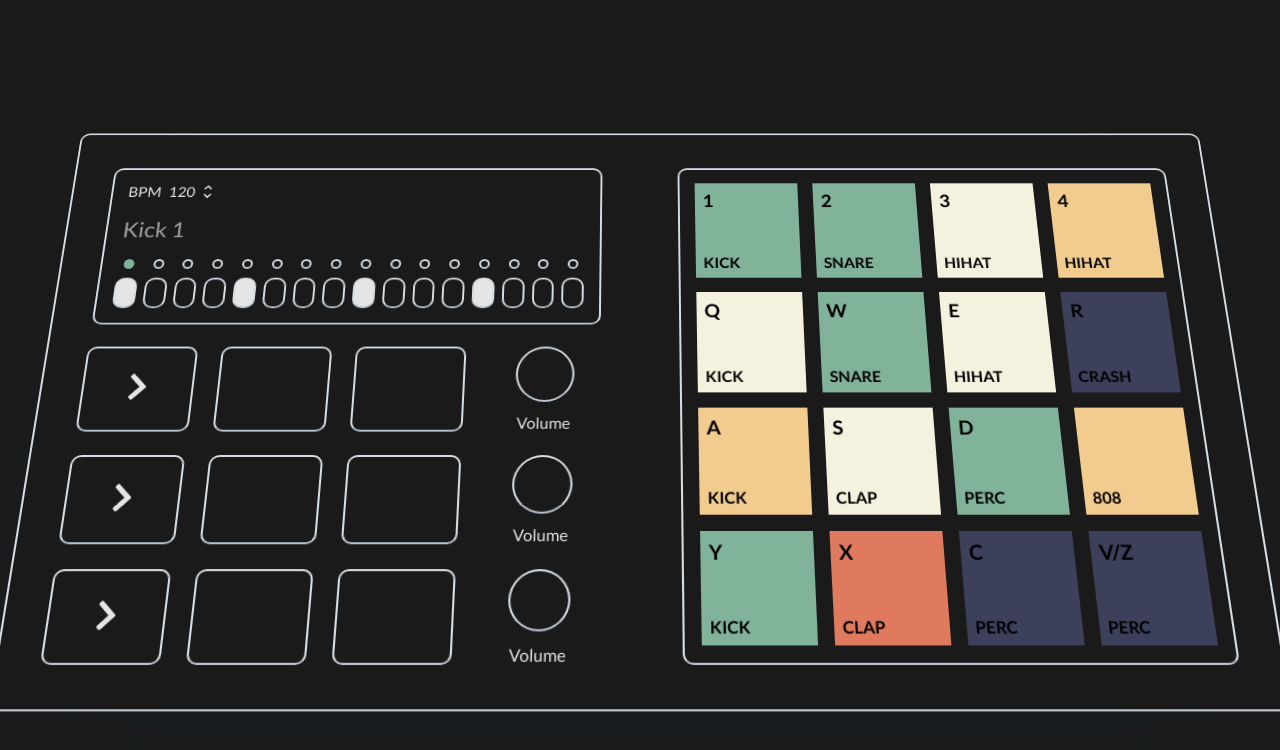
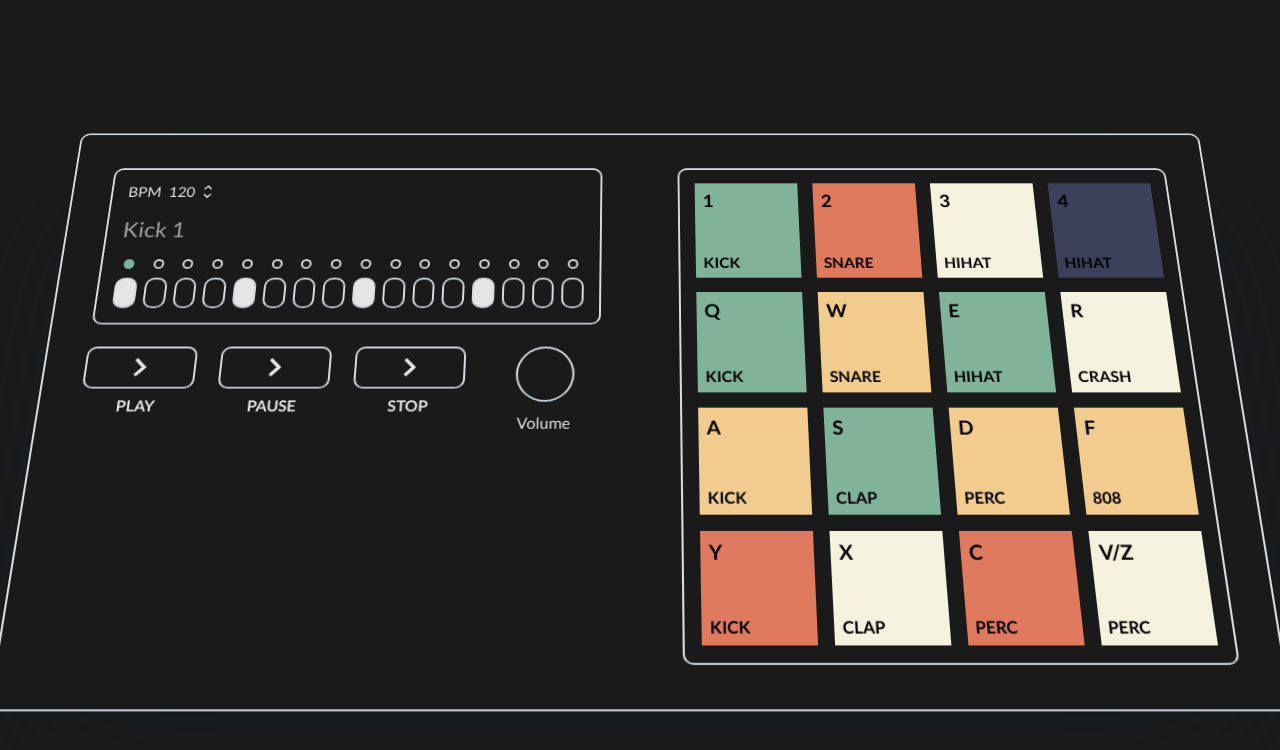
Before and after one commit to makucode/beatify, a React (Create React App) app: page / in a window 1280 px wide. Shown: the top 750 px of the page. Built offline with nearby package versions, Linux system fonts and the light colour scheme; no server answers.

Commit message:
sequencer transport and logic, not finished

```diff
--- a/src/assets/drumpads.js
+++ b/src/assets/drumpads.js
@@ -27,7 +27,7 @@ export const pads = [
     { name: "Kick", full: "Kick 3", padKey: "a", sound: kick3 },
     { name: "Clap", full: "Clap 1", padKey: "s", sound: clap1 },
     { name: "Perc", full: "Percussion 1", padKey: "d", sound: perc1 },
-    { name: "808", full: "808 Bass", adKey: "f", sound: bass },
+    { name: "808", full: "808 Bass", padKey: "f", sound: bass },
     { name: "Kick", full: "Kick 4", padKey: "y", sound: kick4 },
     { name: "Clap", full: "Clap 2", padKey: "x", sound: clap2 },
     { name: "Perc", full: "Percussion 2", padKey: "c", sound: perc2 },
--- a/src/components/Provider.jsx
+++ b/src/components/Provider.jsx
@@ -1,10 +1,13 @@
 import React from "react";
+import { DrumpadsProvider } from "../contexts/DrumpadsContext";
 import { SelectedDrumProvider } from "../contexts/SelectedDrumContext";
 import { SequencerProvider } from "../contexts/SequencerContext";
 
 const Provider = ({ children }) => (
     <SequencerProvider>
-        <SelectedDrumProvider>{children}</SelectedDrumProvider>
+        <DrumpadsProvider>
+            <SelectedDrumProvider>{children}</SelectedDrumProvider>
+        </DrumpadsProvider>
     </SequencerProvider>
 );
 
--- a/src/components/controls/Controls.jsx
+++ b/src/components/controls/Controls.jsx
@@ -8,8 +8,6 @@ const Controls = () => {
         <div className={styles.Controls}>
             <Display />
             <Transport />
-            <Transport />
-            <Transport />
         </div>
     );
 };
--- a/src/components/controls/Display.jsx
+++ b/src/components/controls/Display.jsx
@@ -1,12 +1,13 @@
 import React, { useContext } from "react";
 import { SelectedDrumContext } from "../../contexts/SelectedDrumContext";
+import { SequencerContext } from "../../contexts/SequencerContext";
 import useBpm from "../../hooks/useBpm";
 import styles from "../../styles/controls/Display.module.scss";
 import ChevronIcon from "../icons/ChevronIcon";
 import Sequencer from "./display/Sequencer";
 
 const Display = () => {
-    const [bpm, setBpm] = useBpm();
+    const { bpm, setBpm } = useContext(SequencerContext);
     const { selectedDrum, setSelectedDrum } = useContext(SelectedDrumContext);
 
     return (
--- a/src/components/controls/Transport.jsx
+++ b/src/components/controls/Transport.jsx
@@ -1,16 +1,44 @@
-import React from "react";
+import React, { useContext } from "react";
+import { SequencerContext } from "../../contexts/SequencerContext";
 import styles from "../../styles/controls/Transport.module.scss";
 import ChevronIcon from "../icons/ChevronIcon";
 import Volume from "./transport/Volume";
 
 const Transport = () => {
+    const { setIsPlaying, setPosition } = useContext(SequencerContext);
+
     return (
         <div className={styles.Transport}>
-            <button>
-                <ChevronIcon />
-            </button>
-            <button></button>
-            <button></button>
+            <div className={styles.TransportButtonWrapper}>
+                <button
+                    className={styles.TransportButton}
+                    onClick={() => setIsPlaying(true)}
+                >
+                    <ChevronIcon />
+                </button>
+                <span className={styles.ButtonLabel}>Play</span>
+            </div>
+            <div className={styles.TransportButtonWrapper}>
+                <button
+                    className={styles.TransportButton}
+                    onClick={() => setIsPlaying(false)}
+                >
+                    <ChevronIcon />
+                </button>
+                <span className={styles.ButtonLabel}>Pause</span>
+            </div>
+            <div className={styles.TransportButtonWrapper}>
+                <button
+                    className={styles.TransportButton}
+                    onClick={() => {
+                        setIsPlaying(false);
+                        setPosition(0);
+                    }}
+                >
+                    <ChevronIcon />
+                </button>
+                <span className={styles.ButtonLabel}>Stop</span>
+            </div>
             <div className={styles.TransportVolume}>
                 <Volume />
                 <span>Volume</span>
--- a/src/components/drumpad/Drumpad.jsx
+++ b/src/components/drumpad/Drumpad.jsx
@@ -12,9 +12,8 @@ const Drumpad = ({ name, padKey, sound, color, full }) => {
     const [playSound] = useSound(sound, { volume: 0.25 });
 
     const play = () => {
+        setClicked(true);
         playSound();
-        setClicked(true);
-        console.log(padKey);
         setTimeout(() => setClicked(false), 100);
     };
 
--- a/src/components/drumpad/Drumpads.jsx
+++ b/src/components/drumpad/Drumpads.jsx
@@ -1,4 +1,4 @@
-import React, { useEffect } from "react";
+import React from "react";
 import styles from "../../styles/drumpad/Drumpads.module.scss";
 import Drumpad from "./Drumpad";
 import { colors } from "../../assets/colors";
--- /dev/null
+++ b/src/contexts/DrumpadsContext.js
@@ -0,0 +1,14 @@
+import { createContext, useState } from "react";
+import { pads } from "../assets/drumpads";
+
+export const DrumpadsContext = createContext();
+
+export const DrumpadsProvider = ({ children }) => {
+    const [drumpads, setDrumpads] = useState(pads.map((pad) => ({ ...pad })));
+
+    return (
+        <DrumpadsContext.Provider value={{ drumpads, setDrumpads }}>
+            {children}
+        </DrumpadsContext.Provider>
+    );
+};
--- a/src/contexts/SequencerContext.js
+++ b/src/contexts/SequencerContext.js
@@ -1,13 +1,50 @@
-import { createContext, useState } from "react";
+import { createContext, useEffect, useState } from "react";
+import useBpm from "../hooks/useBpm";
 
 export const SequencerContext = createContext();
 
 export const SequencerProvider = ({ children }) => {
     const [tracks, setTracks] = useState({
         1: ["1", 0, 0, 0, "1", 0, 0, 0, "1", 0, 0, 0, "1", 0, 0, 0],
+        2: [0, 0, 0, 0, "1", 0, 0, 0, 0, 0, 0, 0, "1", 0, 0, 0],
+        3: [0, 0, 0, 0, 0, 0, 0, 0, 0, 0, 0, 0, 0, 0, 0, 0],
+        4: [0, 0, 0, 0, 0, 0, 0, 0, 0, 0, 0, 0, 0, 0, 0, 0],
+        q: [0, 0, 0, 0, 0, 0, 0, 0, 0, 0, 0, 0, 0, 0, 0, 0],
+        w: [0, 0, 0, 0, 0, 0, 0, 0, 0, 0, 0, 0, 0, 0, 0, 0],
+        e: [0, 0, 0, 0, 0, 0, 0, 0, 0, 0, 0, 0, 0, 0, 0, 0],
+        r: [0, 0, 0, 0, 0, 0, 0, 0, 0, 0, 0, 0, 0, 0, 0, 0],
+        a: [0, 0, 0, 0, 0, 0, 0, 0, 0, 0, 0, 0, 0, 0, 0, 0],
+        s: [0, 0, 0, 0, 0, 0, 0, 0, 0, 0, 0, 0, 0, 0, 0, 0],
+        d: [0, 0, 0, 0, 0, 0, 0, 0, 0, 0, 0, 0, 0, 0, 0, 0],
+        f: [0, 0, 0, 0, 0, 0, 0, 0, 0, 0, 0, 0, 0, 0, 0, 0],
+        y: [0, 0, 0, 0, 0, 0, 0, 0, 0, 0, 0, 0, 0, 0, 0, 0],
+        x: [0, 0, 0, 0, 0, 0, 0, 0, 0, 0, 0, 0, 0, 0, 0, 0],
+        c: [0, 0, 0, 0, 0, 0, 0, 0, 0, 0, 0, 0, 0, 0, 0, 0],
+        v: [0, 0, 0, 0, 0, 0, 0, 0, 0, 0, 0, 0, 0, 0, 0, 0],
     });
     const [position, setPosition] = useState(0);
     const [isPlaying, setIsPlaying] = useState(false);
+    const [bpm, setBpm] = useBpm();
+
+    const play = () => {
+        if (tracks[1][position]) {
+            window.dispatchEvent(
+                new KeyboardEvent("keydown", {
+                    key: "1",
+                })
+            );
+        }
+    };
+
+    useEffect(() => {
+        if (isPlaying) {
+            play();
+            setTimeout(() => {
+                if (position >= 15) setPosition(0);
+                else setPosition(position + 1);
+            }, (1000 * 15) / bpm);
+        }
+    }, [position, isPlaying]);
 
     return (
         <SequencerContext.Provider
@@ -18,6 +55,8 @@ export const SequencerProvider = ({ children }) => {
                 setPosition,
                 isPlaying,
                 setIsPlaying,
+                bpm,
+                setBpm,
             }}
         >
             {children}
--- a/src/styles/controls/Transport.module.scss
+++ b/src/styles/controls/Transport.module.scss
@@ -9,10 +9,25 @@
     gap: 1.5rem;
 }
 
-.Transport button {
+.TransportButtonWrapper {
+    display: flex;
+    flex-direction: column;
+    row-gap: 0.5rem;
+}
+
+.TransportButton {
+    box-sizing: border-box;
+    width: 100%;
+    height: 50%;
     background-color: transparent;
-    box-sizing: border-box;
     color: $light;
+    cursor: pointer;
+
+    display: flex;
+    flex-direction: column;
+    align-items: center;
+    justify-content: center;
+    row-gap: 0.5rem;
 
     border-radius: $radiusL;
     border: $borderNormal;
@@ -20,8 +35,19 @@
 
     svg {
         fill: $light;
-        width: 20px;
+        width: 14px;
     }
+}
+
+.ButtonLabel {
+    display: flex;
+    justify-content: center;
+    box-sizing: border-box;
+    width: 100%;
+    color: $light;
+    text-transform: uppercase;
+    font-size: 1rem;
+    font-weight: 600;
 }
 
 .TransportVolume {
--- a/src/styles/controls/display/Sequencer.module.scss
+++ b/src/styles/controls/display/Sequencer.module.scss
@@ -22,6 +22,7 @@
     border-color: $borderColor;
     height: 7px;
     width: 7px;
+    transition: $transNormal;
 }
 
 .PointerStepActive {
```
